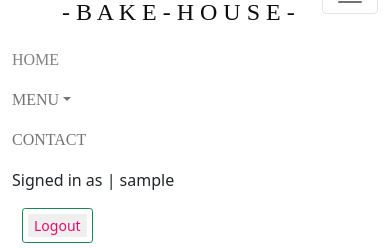
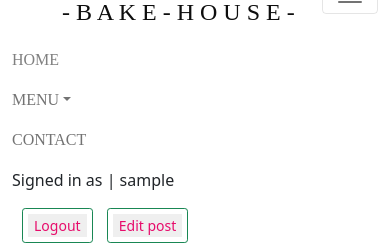
Before and after one commit to Christoph33one/viks-bakery, a Django app: page /post_detail/ in a window 390 px wide, after a click that opens the changed part. Shown: the part 61-309 px from the top of the page. Run offline with Django 3.2, Linux system fonts and the light colour scheme; the visitor is signed in with stand-in values (Sample User, id 1); data that the repository does not hold is empty; some libraries are stand-ins or nearby versions.

Commit message:
added edit post form and renderd form to authenticated users

```diff
--- a/blog/urls.py
+++ b/blog/urls.py
@@ -16,5 +16,6 @@ urlpatterns = [
         views.edit_comment,
         name="edit_comment",
     ),
+    path('edit_post', views.EditPostlist.as_view(), name='edit_post'),
 
 ]
--- a/blog/views.py
+++ b/blog/views.py
@@ -3,7 +3,7 @@ from django.views import generic, View
 from django.http import HttpResponseRedirect
 from django.contrib import messages
 from .models import Post, Comment
-from .forms import CommentForm
+from .forms import CommentForm, PostForm
 from django.contrib.auth.decorators import login_required
 
 
@@ -14,6 +14,19 @@ class PostList(generic.ListView):
     post = Post.objects.filter(approved=True)
     template_name = "index.html"
     paginate_by = 3
+
+
+class EditPostlist(generic.ListView):
+    model = Post
+    queryset = Post.objects.filter(status=1).order_by("-created_on")
+    template_name = "edit_post.html"
+
+    def get_context_data(self, **kwargs):
+        context = super().get_context_data(**kwargs)
+        post = self.get_queryset().first()  # Get the first post in the queryset
+        form = PostForm(instance=post)  # Pass the post object to the form
+        context['form'] = PostForm()
+        return context
 
 
 # Post detail / render post_detail.html
--- a/templates/base.html
+++ b/templates/base.html
@@ -82,6 +82,9 @@
         <p class="logged-in">Signed in as | {{ user.username }}</p>
         <form class="btn btn-outline-success btn-sm"  action="{% url 'account_logout' %}">
           <button>Logout</button>
+        </form>
+        <form class="btn btn-outline-success btn-sm" action="{% url 'edit_post' %}">
+          <button>Edit post</button>
         </form>
           {% else %}
           <!--Sign in-->
```
Also changed, not shown: blog/forms.py (+7 -1 lines), templates/edit_post.html (added, +28 -0 lines).
